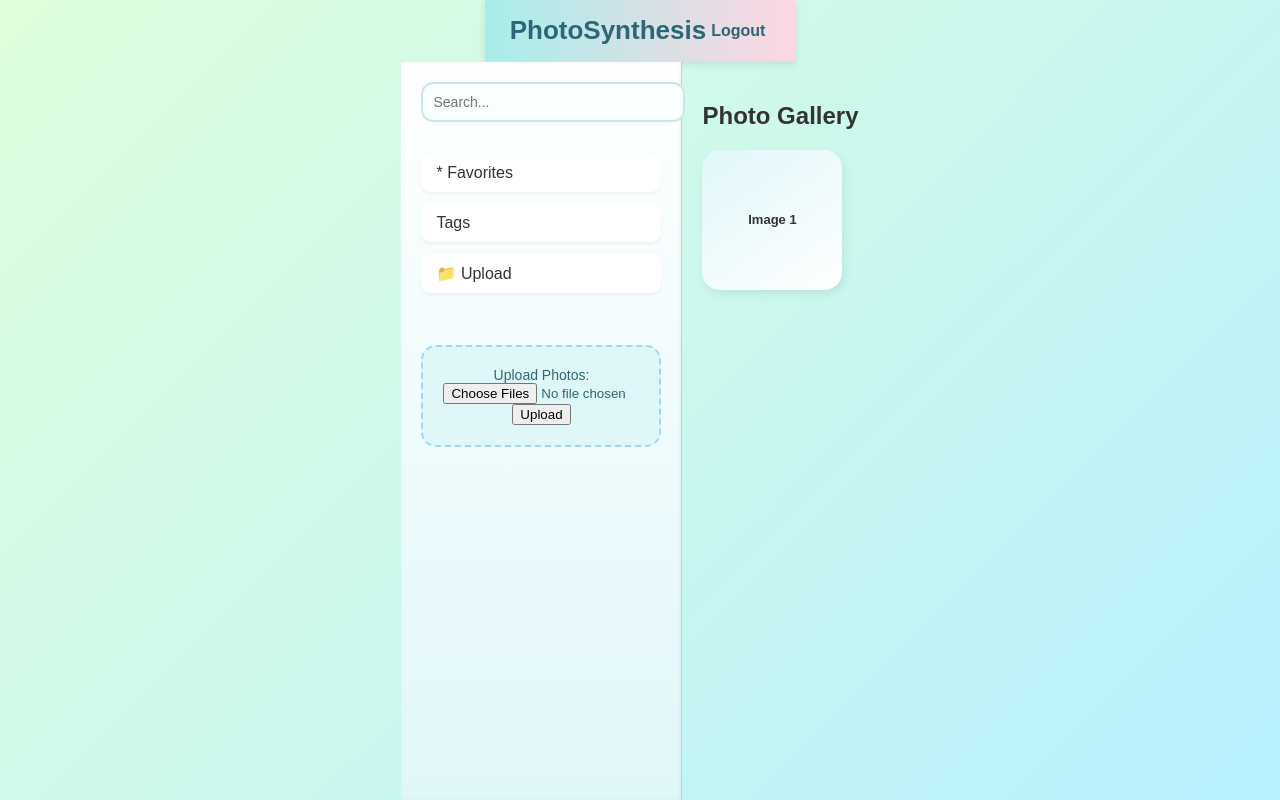
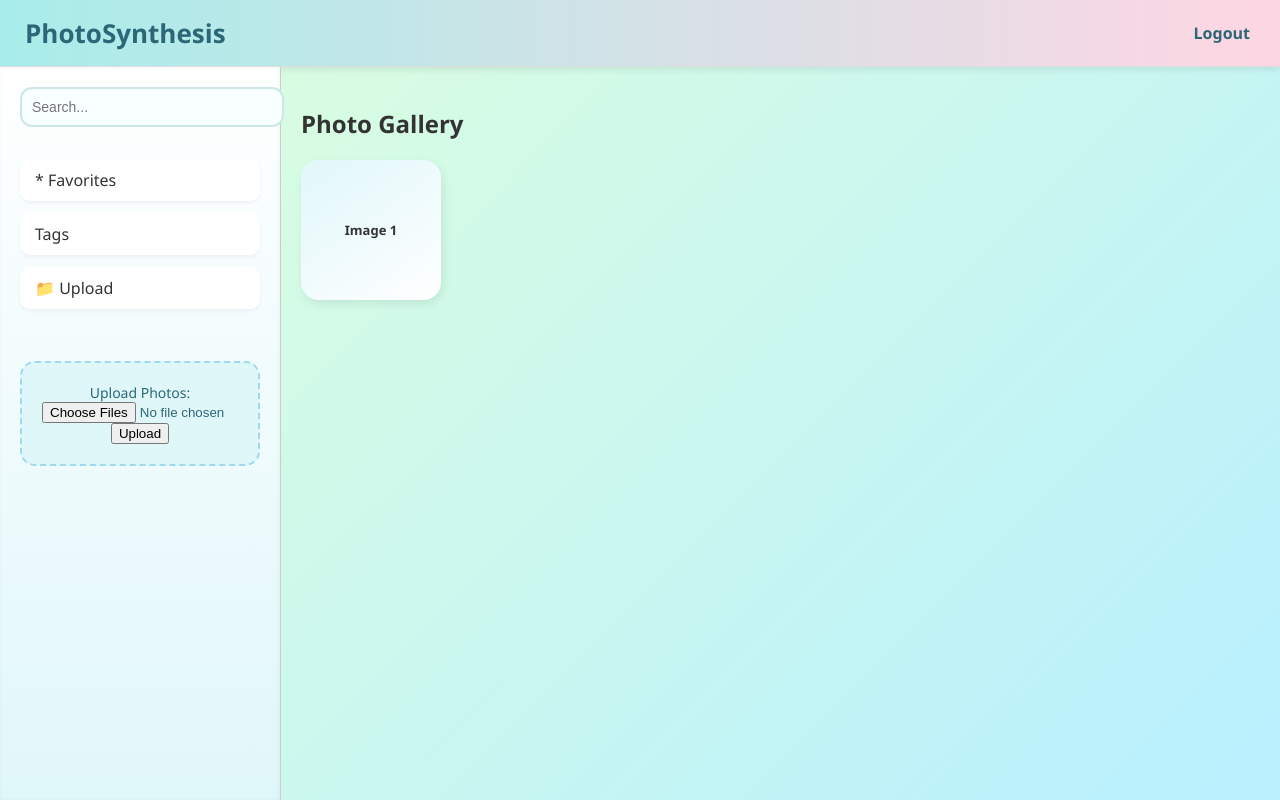
Before and after one commit to PresidentZach/photo_app, a Django app: page / in a window 1280 px wide. Run offline with Django 4.2, Linux system fonts and the light colour scheme; parts of the project's set-up code (start-up, migrations or seed data) failed here and were passed over.

Commit message:
fixed conflicting body styles on style sheet

```diff
--- a/src/app/static/styles.css
+++ b/src/app/static/styles.css
@@ -1,12 +1,13 @@
 /* Reset & base style */
 body {
-  margin: 0;
-  font-family: 'Segoe UI', 'Helvetica Neue', sans-serif;
-  display: flex;
-  flex-direction: column;
-  height: 100vh;
-  background: #f0f9ff;
-  color: #333;
+    margin: 0;
+    padding: 0;
+    font-family: 'Segoe UI', 'Helvetica Neue', 'Poppins', sans-serif;
+    height: 100vh;
+    background: linear-gradient(135deg, #dfffdc, #b8f0ff);
+    color: #333;
+    display: flex;
+    flex-direction: column;
 }
 
 /* Header bar */
@@ -176,17 +177,6 @@ nav li:hover {
     color: #004d40;
 }
 
-/* General page styling */
-body {
-    margin: 0;
-    padding: 0;
-    font-family: 'Poppins', sans-serif;
-    background: linear-gradient(135deg, #dfffdc, #b8f0ff);
-    height: 100vh;
-    display: flex;
-    align-items: center;
-    justify-content: center;
-}
 
 /* Container for the login form */
 .login-page {
```
